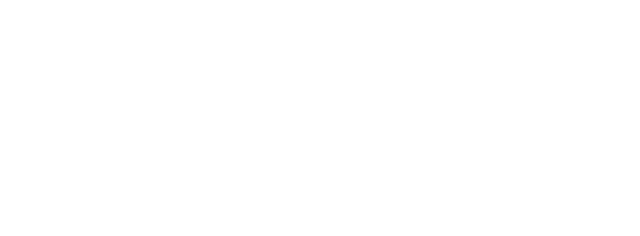
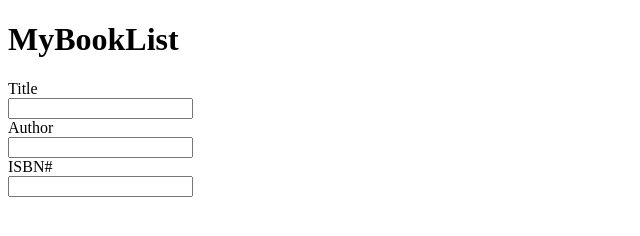
Before and after one commit to acciojob/book-list-chaurasiavipin, a website: page main.html in a window 1280 px wide. Shown: the whole page, without its empty margins (0-640 px from the left). Drawn offline with Linux system fonts and the light colour scheme.

Commit message:
created a submission

```diff
--- a/main.html
+++ b/main.html
@@ -8,6 +8,23 @@
 
 <body>
 	<!-- the entire body must be written by student -->
+	<h1>MyBookList</h1><div class="form-group">
+		Title
+		<br><input id="title"><br>
+			Author
+		<br><input id="author"><br>
+			ISBN#
+		<br><input id="isbn">
+	</div>
+
+
+
+
+
+
+
+
+
     <script type="text/javascript" src="./script.js">
 </script>
 
```
